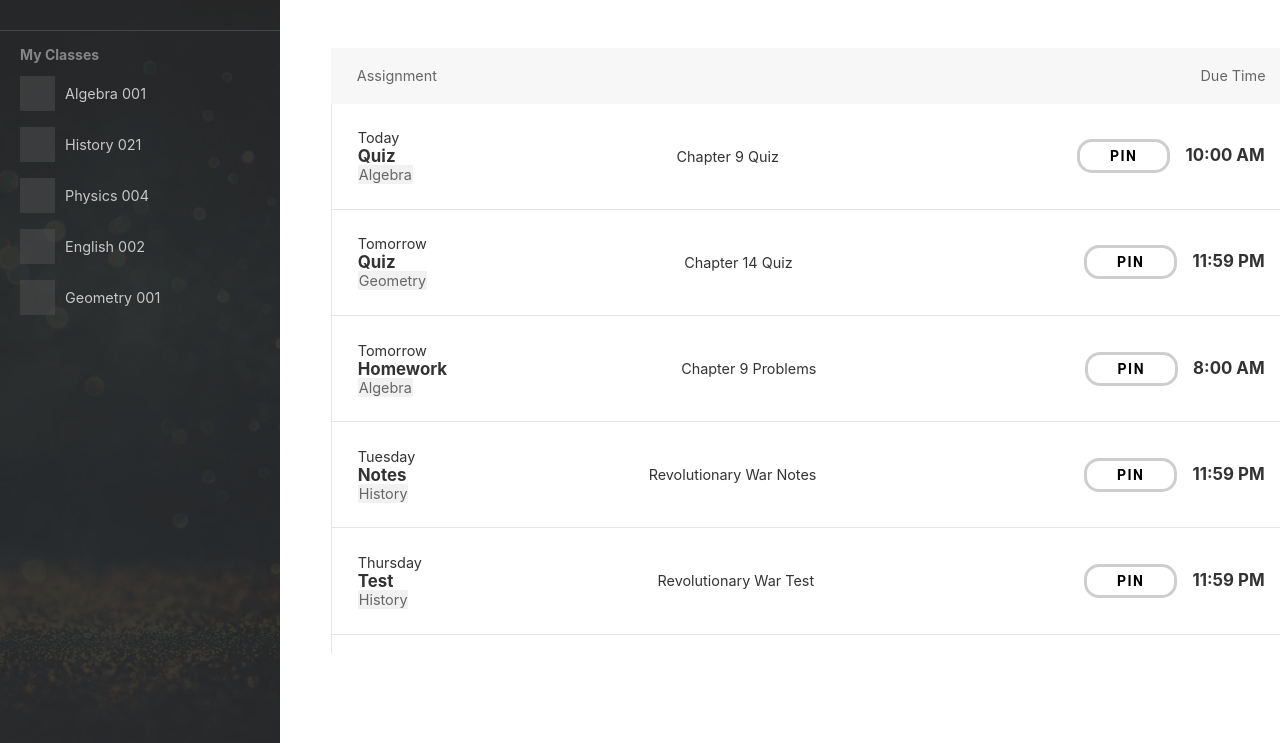
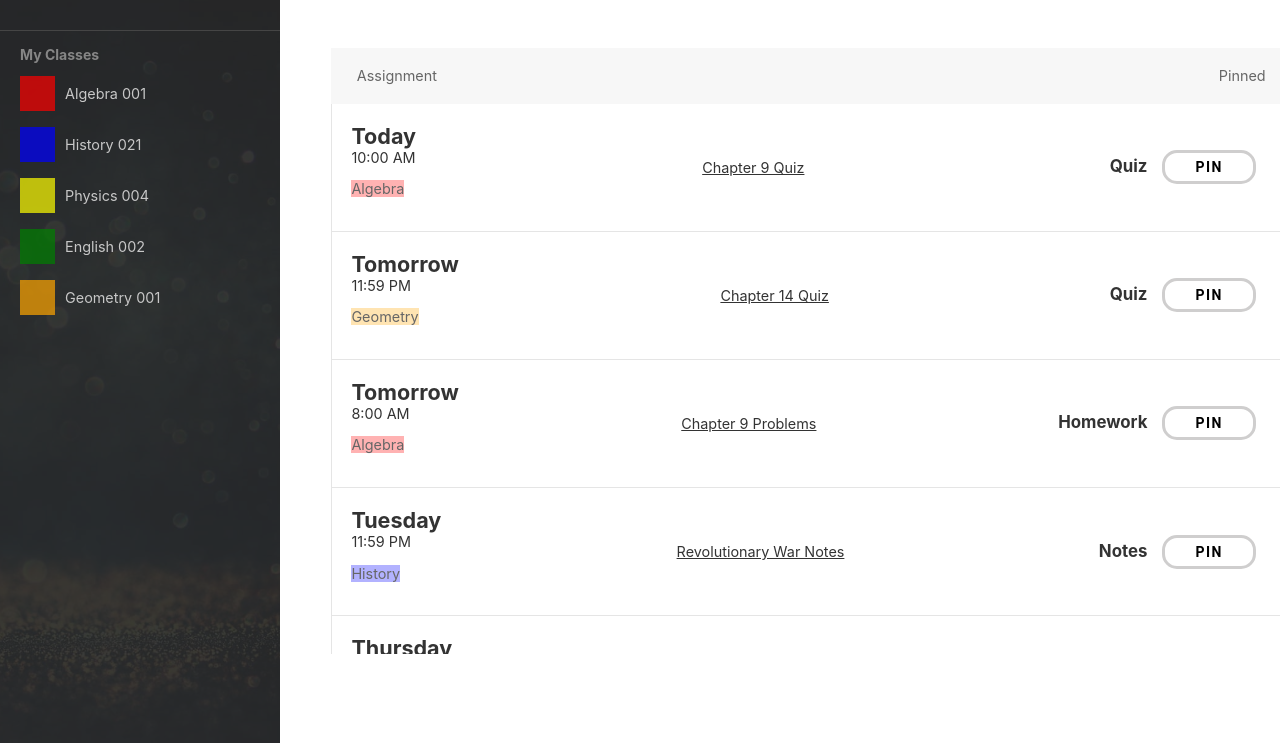
Before and after one commit to desaisam/PostboardApp, a React app: page /student in a window 1280 px wide. Shown: the part 57-800 px from the top of the page. Built offline with nearby package versions, Linux system fonts and the light colour scheme.

Commit message:
updated view of student dash

```diff
--- a/src/components/Sidebar/MenuConfig.json
+++ b/src/components/Sidebar/MenuConfig.json
@@ -6,31 +6,31 @@
     },
     {
       "title": "Algebra 001",
-      "icon": "fa fa-tachometer-alt",
+      "icon": "color-red",
       "active": false,
       "type": "dropdown"
     },
     {
       "title": "History 021",
-      "icon": "fa fa-shopping-cart",
+      "icon": "color-blue",
       "active": false,
       "type": "dropdown"
     },
     {
       "title": "Physics 004",
-      "icon": "far fa-gem",
+      "icon": "color-yellow",
       "active": false,
       "type": "dropdown"
     },
     {
       "title": "English 002",
-      "icon": "fa fa-chart-line",
+      "icon": "color-green",
       "active": false,
       "type": "dropdown"
     },
     {
       "title": "Geometry 001",
-      "icon": "fa fa-globe",
+      "icon": "color-orange",
       "active": false,
       "type": "dropdown"
     }
--- a/src/components/StudentContent/DashboardList.js
+++ b/src/components/StudentContent/DashboardList.js
@@ -9,7 +9,7 @@ const DashboardList = (props) => (
     <div className="list-header">
       <div className="show-for-mobile">Assignments</div>
       <div className="show-for-desktop">Assignment</div>
-      <div className="show-for-desktop">Due Time</div>
+      <div className="show-for-desktop">Pinned</div>
     </div>
     <div className="list-body" style={{ overflowY: "scroll", height: "550px" }}>
       {props.assignments.length === 0 ? (
--- a/src/components/StudentContent/DashboardListFilters.js
+++ b/src/components/StudentContent/DashboardListFilters.js
@@ -39,10 +39,7 @@ const formatGroupLabel = (data) => (
   </div>
 );
 
-const defaultOptions = [
-  { value: "date", label: "Date", color: "#00B8D9" },
-  { value: "type", label: "Type", color: "#00B8D9" },
-];
+const defaultOptions = [{ value: "date", label: "Date", color: "#00B8D9" }];
 
 const assignmentTypes = [
   { value: "notes", label: "Notes", color: "#00B8D9" },
--- a/src/components/StudentContent/DashboardListItem.js
+++ b/src/components/StudentContent/DashboardListItem.js
@@ -39,21 +39,38 @@ export class DashboardListItem extends React.Component {
     this.props.setPinnedFilter(this.state);
   };
 
+  colorSwitch(param) {
+    switch (param) {
+      case "Algebra":
+        return <span class="list-item__sub-title-red">{param}</span>;
+      case "History":
+        return <span className="list-item__sub-title-blue">{param}</span>;
+      case "Physics":
+        return <span className="list-item__sub-title-yellow">{param}</span>;
+      case "English":
+        return <span className="list-item__sub-title-green">{param}</span>;
+      case "Geometry":
+        return <span className="list-item__sub-title-orange">{param}</span>;
+    }
+  }
+
   render() {
     return (
       <div className="list-item">
         <div>
           {console.log(this.props)}
-          <span>{moment(this.props.dueDate).calendar()}</span>
-          <h3 className="list-item__title">{this.props.type}</h3>
-          <span className="list-item__sub-title">{this.props.course}</span>
+          <h2 className="list-item__title">
+            {moment(this.props.dueDate).calendar()}
+          </h2>
+          {moment(this.props.dueTime).format("LT")}
+          <p>{this.colorSwitch(this.props.course)}</p>
         </div>
-        <div>{this.props.title}</div>
+        <div className="list-item__name">{this.props.title}</div>
         <h3 className="list-item__data">
+          {this.props.type}
           <button className="button" onClick={this.pinAction}>
             <b>{this.state.pinned ? "Unpin" : "Pin"}</b>
           </button>
-          {moment(this.props.dueTime).format("LT")}
         </h3>
       </div>
     );
--- a/src/components/TeacherContent/DashboardListForTeachers.js
+++ b/src/components/TeacherContent/DashboardListForTeachers.js
@@ -10,7 +10,7 @@ const DashboardListForTeachers = (props) => (
     <div className="list-header">
       <div className="show-for-mobile">Assignments</div>
       <div className="show-for-desktop">Assignment</div>
-      <div className="show-for-desktop">Due Time</div>
+      <div className="show-for-desktop">Pinned</div>
     </div>
     <div className="list-body" style={{ overflowY: "scroll", height: "450px" }}>
       {props.assignments.length === 0 ? (
--- a/src/styles/components/Sidebar/_mixin.scss
+++ b/src/styles/components/Sidebar/_mixin.scss
@@ -1,4 +1,5 @@
-@mixin themes ($sidebar-bg-color,
+@mixin themes(
+  $sidebar-bg-color,
   $primary-color,
   $primary-highlight-color,
   $border-color,
@@ -10,13 +11,12 @@ $menu-header-color,
   $search-input-bg-color,
   $footer-bg-color,
   $shadow-color,
-$scrollbar-color) {
+  $scrollbar-color
+) {
   .sidebar-wrapper {
-
     background-color: $sidebar-bg-color;
 
     .sidebar-item {
-
       border-top: 1px solid $border-color;
 
       &:first-child {
@@ -32,7 +32,7 @@ $scrollbar-color) {
     }
 
     a:not(.dropdown-item):hover,
-        .sidebar-menu li.active>a {
+    .sidebar-menu li.active > a {
       color: $primary-highlight-color;
     }
 
@@ -55,7 +55,6 @@ $scrollbar-color) {
       background-color: $menu-icon-bg-color;
     }
 
-
     .sidebar-menu .sidebar-dropdown div {
       background-color: $submenu-bg-color;
     }
@@ -70,11 +69,11 @@ $scrollbar-color) {
       border-top: 1px solid $border-color;
     }
 
-        .sidebar-footer>div:first-child {
+    .sidebar-footer > div:first-child {
       border-left: none;
     }
 
-        .sidebar-footer>div:last-child {
+    .sidebar-footer > div:last-child {
       border-right: none;
     }
   }
@@ -98,12 +97,10 @@ $scrollbar-color) {
     background-color: transparent;
   }
 
-
   &.sidebar-bg {
-
     .sidebar-wrapper {
       &:before {
-                background-color: lighten(rgba($sidebar-bg-color, .9), 5%);
+        background-color: lighten(rgba($sidebar-bg-color, 0.9), 5%);
       }
 
       a:not(.dropdown-item),
@@ -114,35 +111,32 @@ $scrollbar-color) {
       }
 
       a:not(.dropdown-item):hover,
-            .sidebar-menu li.active>a {
+      .sidebar-menu li.active > a {
         color: lighten($primary-highlight-color, 10%);
       }
 
       .sidebar-item {
-
         border-color: lighten($border-color, 10%);
       }
 
       .sidebar-search input.search-menu,
       .sidebar-search .input-group-text {
-                background-color: lighten(rgba($search-input-bg-color, .5), 15%);
+        background-color: lighten(rgba($search-input-bg-color, 0.5), 15%);
       }
 
       .sidebar-menu .sidebar-dropdown div {
-                background-color: lighten(rgba($submenu-bg-color, .5), 15%);
+        background-color: lighten(rgba($submenu-bg-color, 0.5), 15%);
       }
 
       .sidebar-menu ul li a i {
-                background-color: lighten(rgba($menu-icon-bg-color, .5), 15%);
+        background-color: lighten(rgba(red, 0.5), 15%);
       }
 
       .sidebar-footer {
-                background-color: lighten(rgba($footer-bg-color, .5), 5%);
-                box-shadow: 0px -1px 5px rgba($shadow-color, .8);
+        background-color: lighten(rgba($footer-bg-color, 0.5), 5%);
+        box-shadow: 0px -1px 5px rgba($shadow-color, 0.8);
         border-top: 1px solid lighten($border-color, 5%);
       }
-
-        }
-
     }
   }
+}
--- /dev/null
+++ b/src/styles/components/Sidebar/_sidebar-color.scss
@@ -0,0 +1,19 @@
+.color-blue {
+  background-color: rgba(0, 0, 255, 0.7) !important;
+}
+
+.color-green {
+  background-color: rgba(0, 128, 0, 0.7) !important;
+}
+
+.color-red {
+  background-color: rgba(255, 0, 0, 0.7) !important;
+}
+
+.color-yellow {
+  background-color: rgba(255, 255, 0, 0.7) !important;
+}
+
+.color-orange {
+  background-color: rgba(255, 165, 0, 0.7) !important;
+}
--- a/src/styles/components/_list.scss
+++ b/src/styles/components/_list.scss
@@ -30,8 +30,12 @@
     align-items: center;
     flex-direction: row;
     justify-content: space-between;
-    padding: $m-size;
+    padding: $s-size;
   }
+}
+
+.list-item__name {
+  text-decoration: underline;
 }
 
 .list-item--message {
@@ -45,13 +49,31 @@
 }
 .list-item__title {
   margin: 0;
-  word-break: break-all;
+  padding: 0;
 }
 
-.list-item__sub-title {
-  background: #f1f1f1;
-  padding: 1px;
-  border-radius: 1px;
+.list-item__sub-title-red {
+  background: rgba(255, 0, 0, 0.3);
+  color: $grey;
+}
+
+.list-item__sub-title-blue {
+  background: rgba(0, 0, 255, 0.3);
+  color: $grey;
+}
+
+.list-item__sub-title-orange {
+  background: rgba(255, 165, 0, 0.3);
+  color: $grey;
+}
+
+.list-item__sub-title-green {
+  background: rgba(0, 128, 0, 0.3);
+  color: $grey;
+}
+
+.list-item__sub-title-yellow {
+  background: rgba(255, 255, 0, 0.3);
   color: $grey;
 }
 
--- a/src/styles/styles.scss
+++ b/src/styles/styles.scss
@@ -21,3 +21,4 @@
 @import "./components/list";
 @import "./components/loader";
 @import "./components/content-container";
+@import "./components/Sidebar/sidebar-color";
```
Also changed, not shown: 1 other file. Lines whose indentation alone changed are shown as unchanged.
